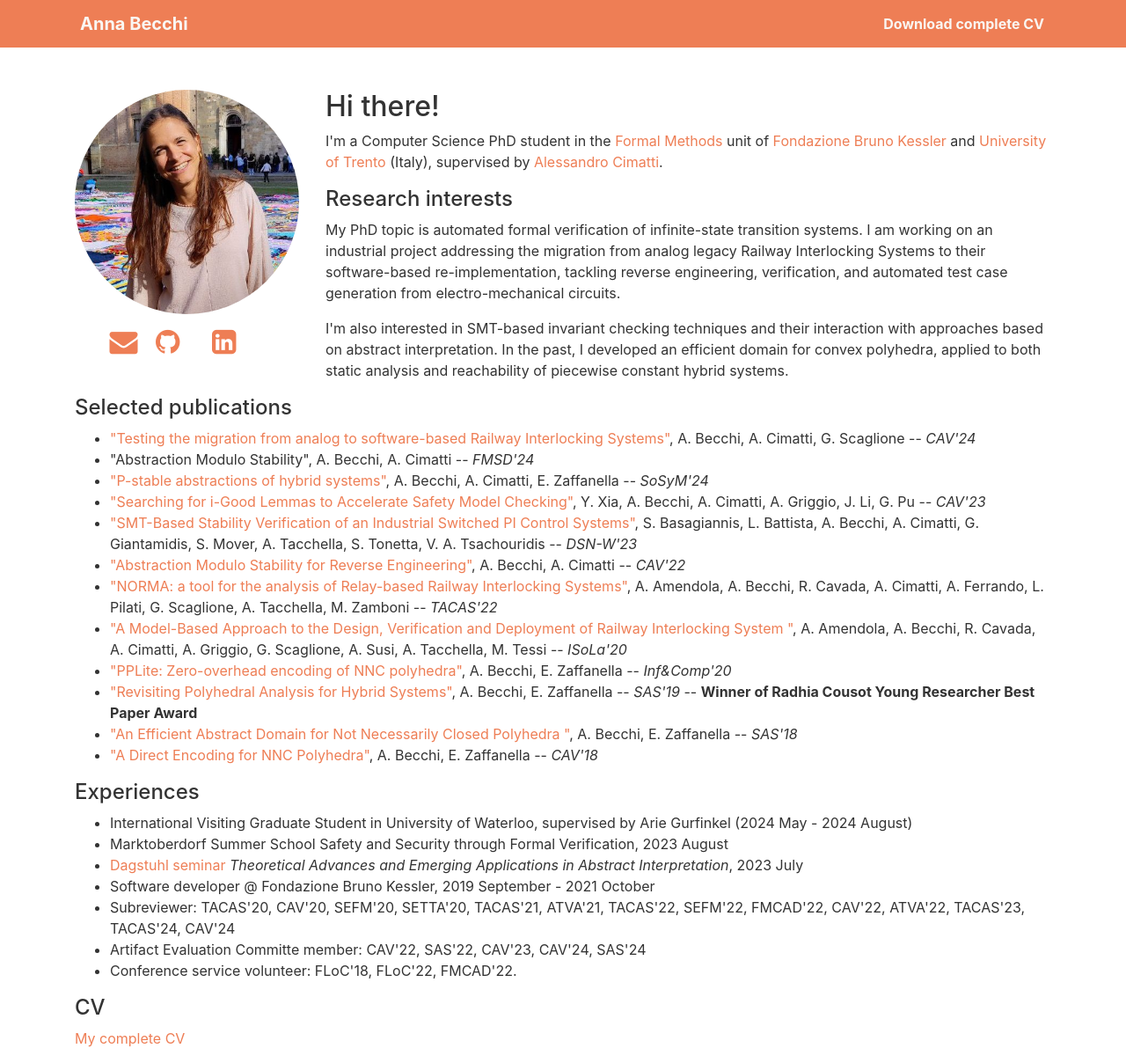
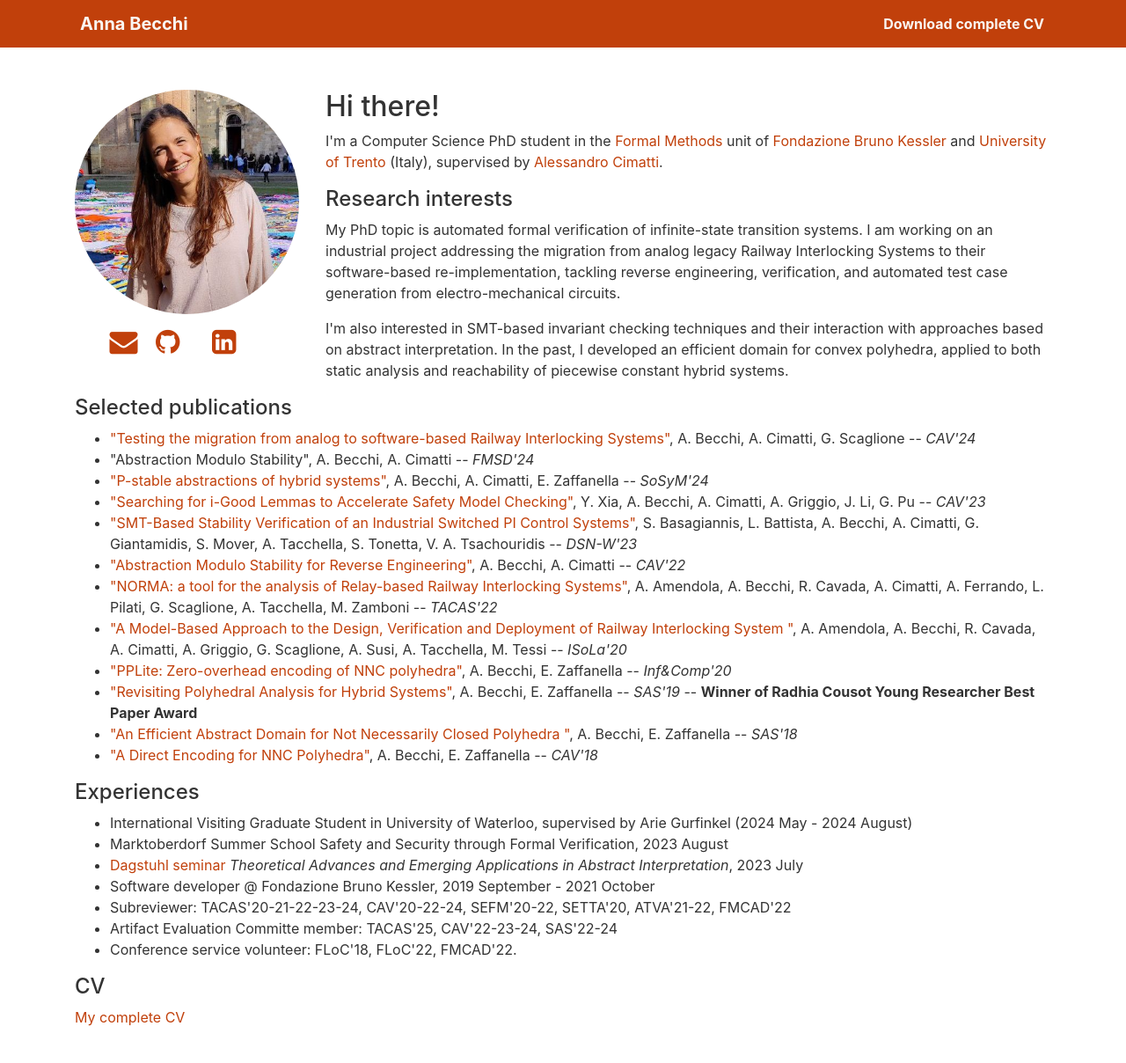
Before and after one commit to annabeks/annabeks.github.io, a plain HTML site: page index.html in a window 1280 px wide. Shown: the whole page at 88% size. After the commit the page ends 1184 px from the top, so only its background shows below. Drawn offline with nearby package versions, Linux system fonts and the light colour scheme; some icons are missing.

Commit message:
Update AEC list

```diff
--- a/index.html
+++ b/index.html
@@ -7,6 +7,8 @@
     <meta name="viewport" content="width=device-width, initial-scale=1">
     <title>Anna Becchi</title>
     <meta name="description" content="An HiThere page for Anna Becchi">
+    <meta name="keywords" content="formal verification, researcher, SMT, PhD">
+    <meta name="author" content="Anna Becchi">
 
     <!-- Bootstrap CSS -->
     <link rel="stylesheet" href="https://stackpath.bootstrapcdn.com/bootstrap/4.5.0/css/bootstrap.min.css" integrity="sha384-9aIt2nRpC12Uk9gS9baDl411NQApFmC26EwAOH8WgZl5MYYxFfc+NcPb1dKGj7Sk" crossorigin="anonymous">
@@ -20,7 +22,7 @@
     <!-- Custom CSS for colors -->
     <style>
         .navbar {
-            background-color :#ee7e55 ;
+            background-color :#c1400B ;
         }
 
         .navbar-brand, .nav-link {
@@ -36,7 +38,7 @@
         }
 
         a, button {
-            color: #ee7e55;
+            color: #c1400b;
         }
 
         a:hover {
@@ -157,8 +159,8 @@
                     <li>Marktoberdorf Summer School Safety and Security through Formal Verification, 2023 August</li>
                     <li><a href="https://drops.dagstuhl.de/entities/document/10.4230/DagRep.13.7.66">Dagstuhl seminar </a><i>Theoretical Advances and Emerging Applications in Abstract Interpretation</i>, 2023 July</li>
                     <li>Software developer @ Fondazione Bruno Kessler, 2019 September - 2021 October</li>
-                    <li>Subreviewer: TACAS'20, CAV'20, SEFM'20, SETTA'20, TACAS'21, ATVA'21, TACAS'22, SEFM'22, FMCAD'22, CAV'22, ATVA'22, TACAS'23, TACAS'24, CAV'24</li>
-                    <li>Artifact Evaluation Committe member: CAV'22, SAS'22, CAV'23, CAV'24, SAS'24</li>
+                    <li>Subreviewer: TACAS'20-21-22-23-24, CAV'20-22-24, SEFM'20-22, SETTA'20, ATVA'21-22, FMCAD'22</li>
+                    <li>Artifact Evaluation Committe member: TACAS'25, CAV'22-23-24, SAS'22-24</li>
                     <li>Conference service volunteer: FLoC'18, FLoC'22, FMCAD'22.</li>
                 </ul>
 
```
